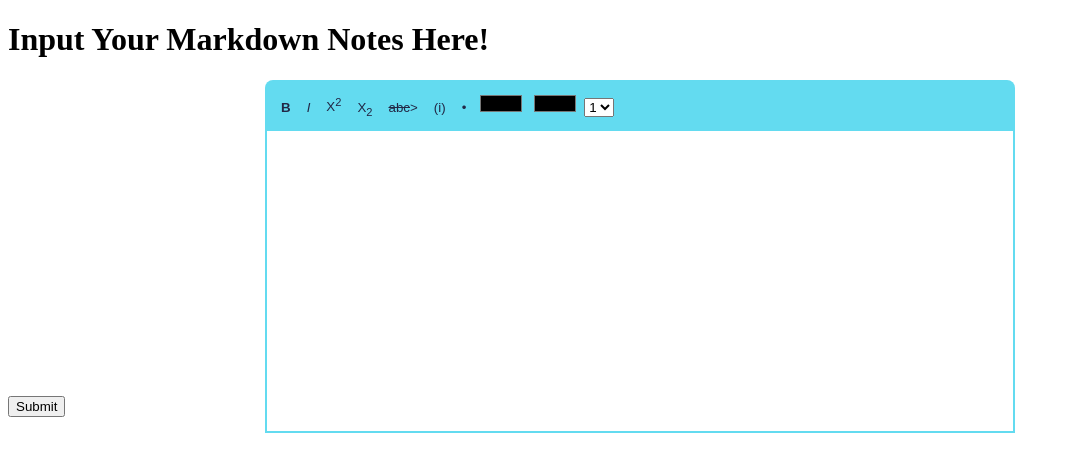
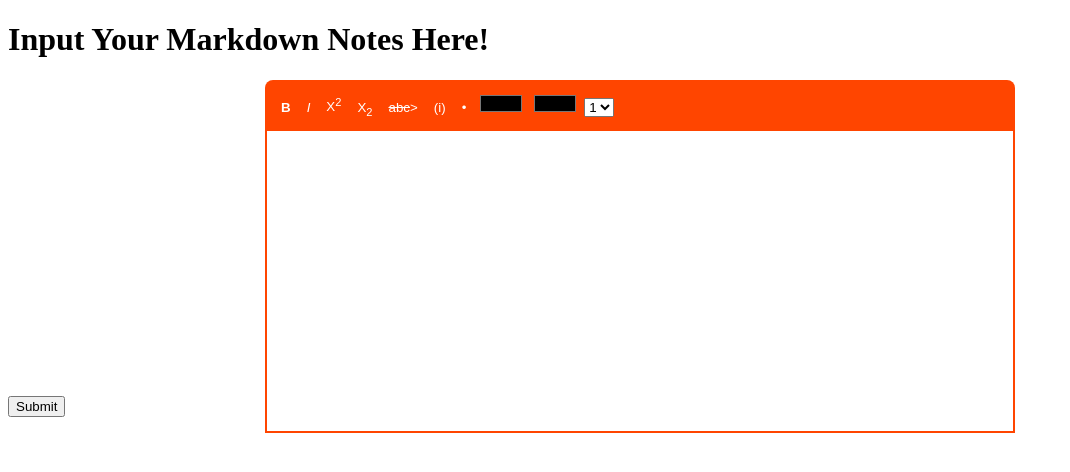
Before and after one commit to Jgoody4/Team-5, a Flask app: page /markdown in a window 1280 px wide. Shown: the top 472 px of the page, without its empty margins (0-1070 px from the left). Run offline with Flask 2, Linux system fonts and the light colour scheme.

Commit message:
added video references for the code

```diff
--- a/our_site/templates/markdown.html
+++ b/our_site/templates/markdown.html
@@ -1,4 +1,17 @@
 <!DOCTYPE html>
+<!--
+    Title: 1. Creating a Rich Text Editor WYSIWYG Using HTML and JavaScript
+    - Introduction, adding HTML
+    Author: XcriptMonster
+    Date Uploaded: Feb 5, 2017
+    Availability: www.youtube.com/watch?v=S4K_PoWTCz4
+
+    Title: 2. Creating a Rich Text Editor WYSIWYG Using HTML and JavaScript
+    - Adding Functionality
+    Author: XcriptMonster
+    Date Uploaded: Fev 15, 2017
+    Availability: https://www.youtube.com/watch?v=6L1WAcMzLLU
+-->
 <html>
 <head>
     <title>Markdown</title>
@@ -12,13 +25,13 @@
         div#ribbon{
             border-bottom: none;
             padding: 10px;
-            background-color: rgb(99, 219, 240);
+            background-color: orangered;
             color: white;
             border-radius: 8px 8px 0px 0px;
         }
 
         div#ribbon > button{
-            color: rgb(34, 40, 70);
+            color: white;
             border: none;
             outline: none;
             background-color: transparent;
@@ -26,12 +39,12 @@
         }
 
         div#ribbon > button:hover{
-            background-color: rgb(50, 168, 189);
+            background-color: rgb(211, 58, 3);
             transition: all 0.3s linear 0s;
         }
 
         div#textArea{
-            border: 2px solid rgb(99, 219, 240);
+            border: 2px solid orangered;
             height: 100%;
             width: 746px;
         }
```
